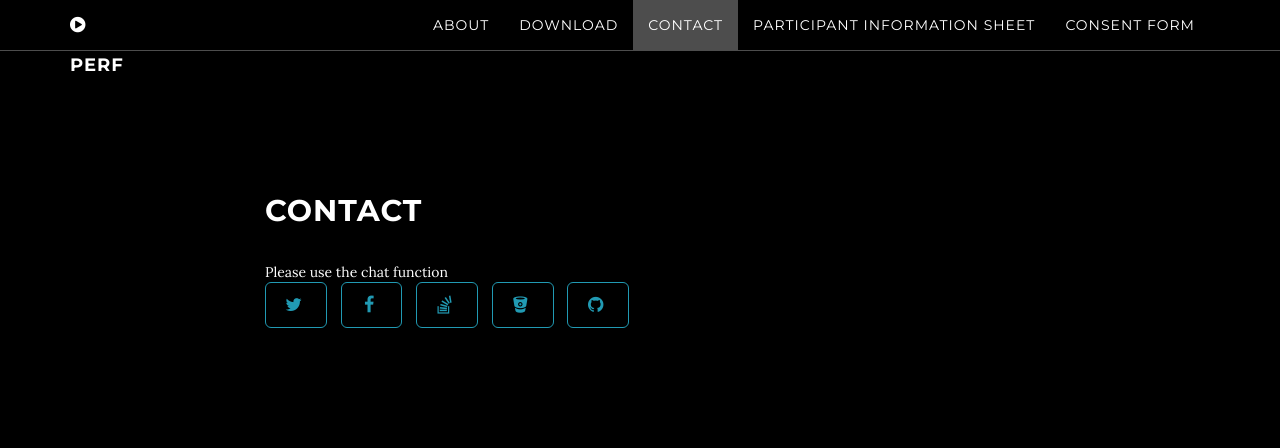
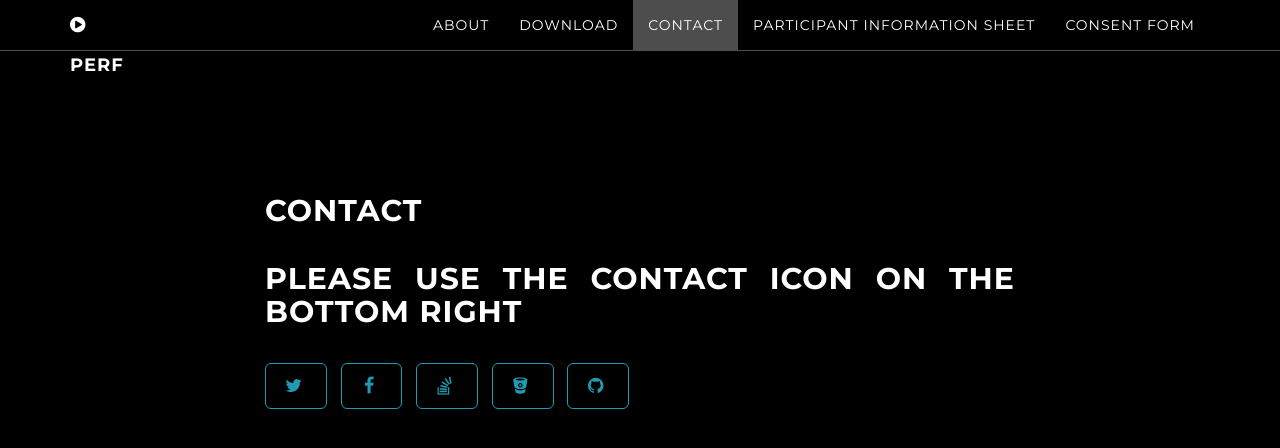
Before and after one commit to socsys/measurements, a Jekyll site: the page built from index.html, in a window 1280 px wide and 900 px high, scrolled down 3019 px. Shown: the top 448 px of the window. Built offline with Jekyll 4.4.1, drawn with Linux system fonts in a browser that asks for light colours.

Commit message:
Update contact.html

```diff
--- a/_includes/contact.html
+++ b/_includes/contact.html
@@ -38,7 +38,7 @@
         <div class="row">
             <div class="col-lg-8 col-lg-offset-2">
                 <h2>Contact</h2>
-                    Please use the chat function
+                    <h2> Please use the contact icon on the bottom right </h2>
                     <ul class="list-inline banner-social-buttons">
                     {% for network in site.social %}
                     <li>
```
